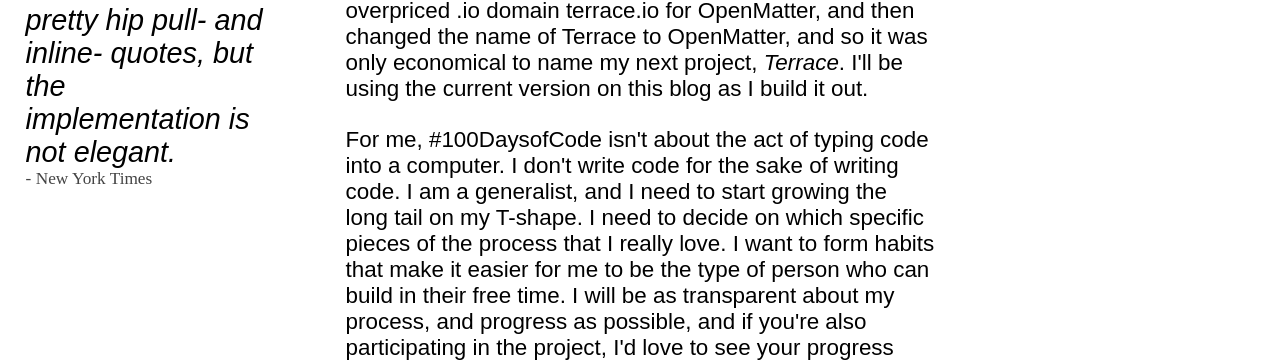
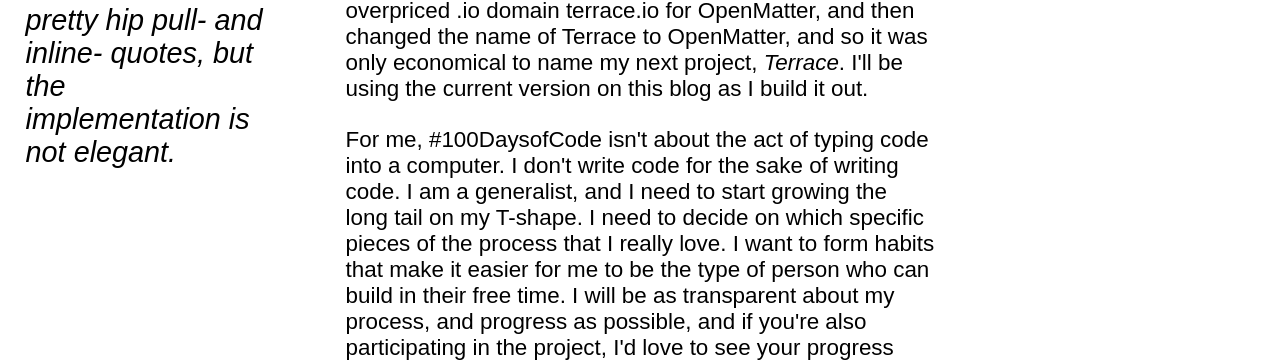
Before and after one commit to funionnn/funionnn.github.io, a Jekyll site: the page built from _posts/2015-04-06-the-100-day-project.md, in a window 1280 px wide. Shown: the part 1125-1487 px from the top of the page. Built offline with Jekyll 4.4.1, drawn with Linux system fonts in a browser that asks for light colours; Markdown is read by kramdown in place of the engine named in the settings.

Commit message:
post update

```diff
--- a/_posts/2015-04-06-the-100-day-project.md
+++ b/_posts/2015-04-06-the-100-day-project.md
@@ -29,7 +29,6 @@ date:   2015-04-06
 </div>
 <div class="pull-left">
   Terrace has some pretty hip pull- and inline- quotes, but the implementation is not elegant.
-  <div class="attribution">- New York Times</div>
 </div>
 <div class="center">
   <p>
```
